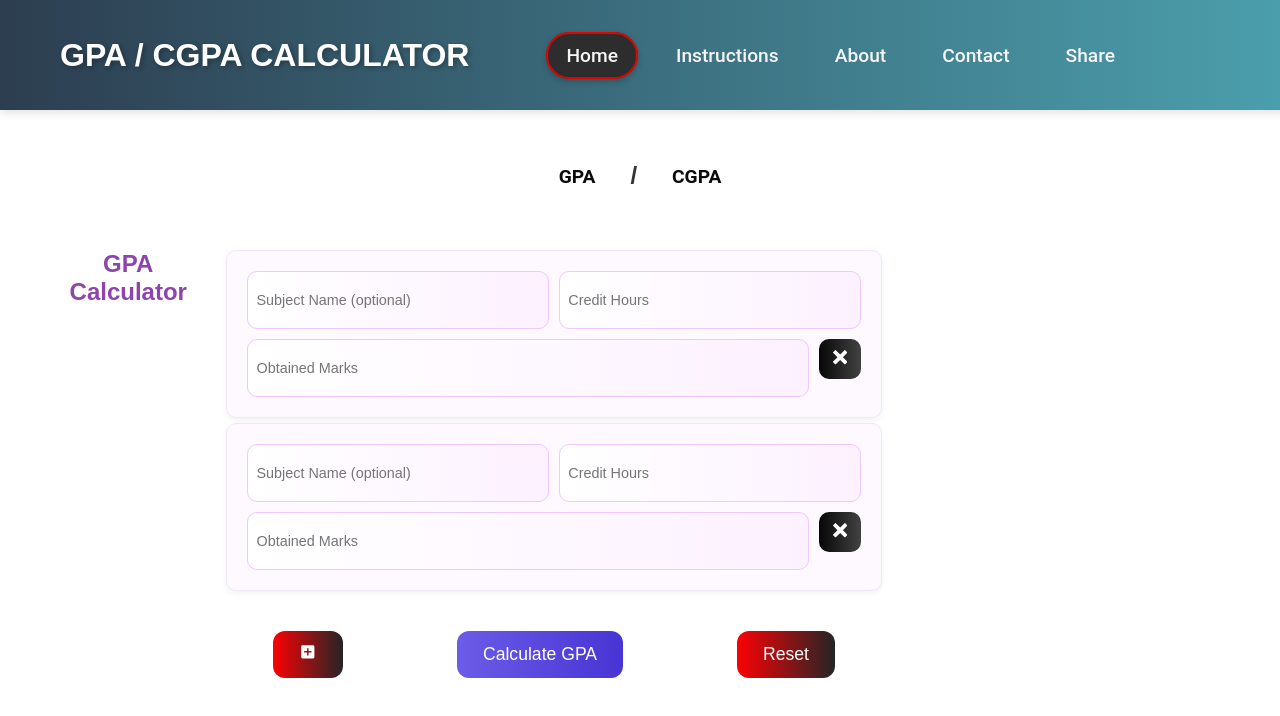
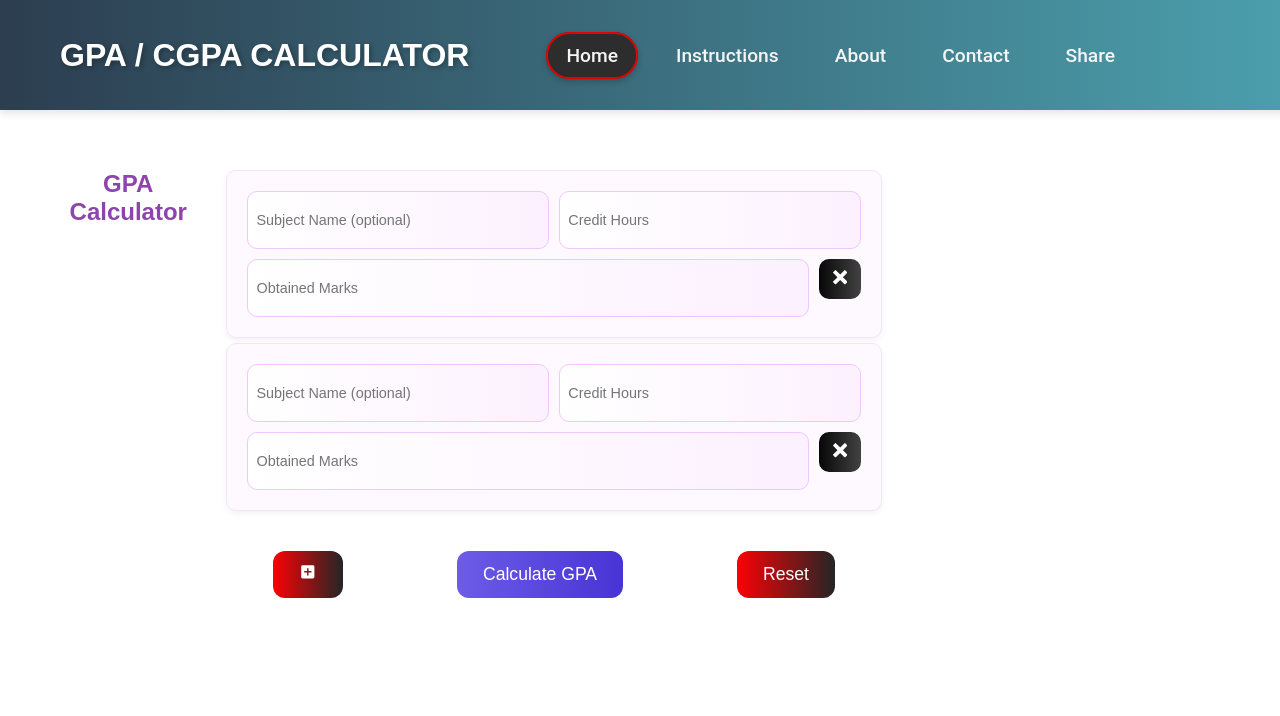
Before and after one commit to Balaj-Maqbool/GPA-CGPA--Calculator, a React (Vite) app: page / in a window 1280 px wide. Shown: the top 716 px of the page. Built offline with nearby package versions, Linux system fonts and the light colour scheme.

Commit message:
again removing lowernavbr

```diff
--- a/src/App.jsx
+++ b/src/App.jsx
@@ -19,7 +19,7 @@ function App() {
           element={
             <>
               <Navbar />
-              <LowerNavbar/>
+              {/* <LowerNavbar/> */}
               <GPA_calculator />
             </>
           }
```
